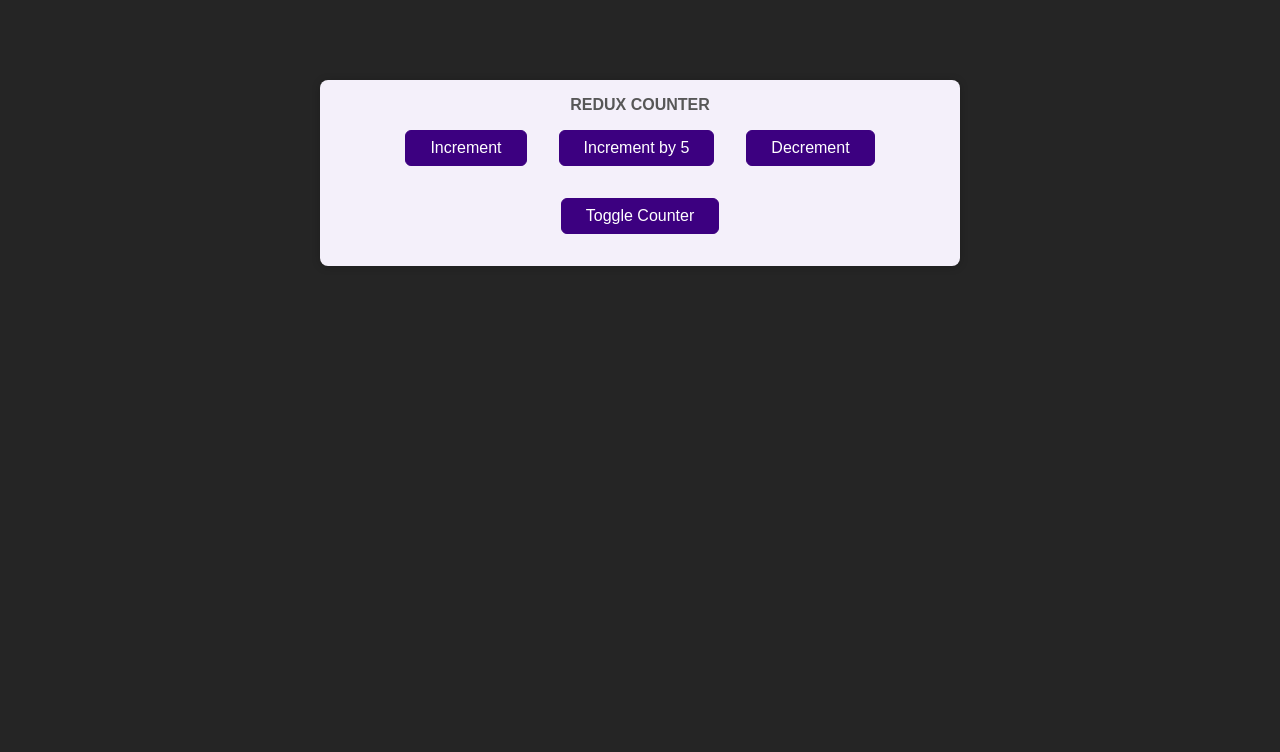
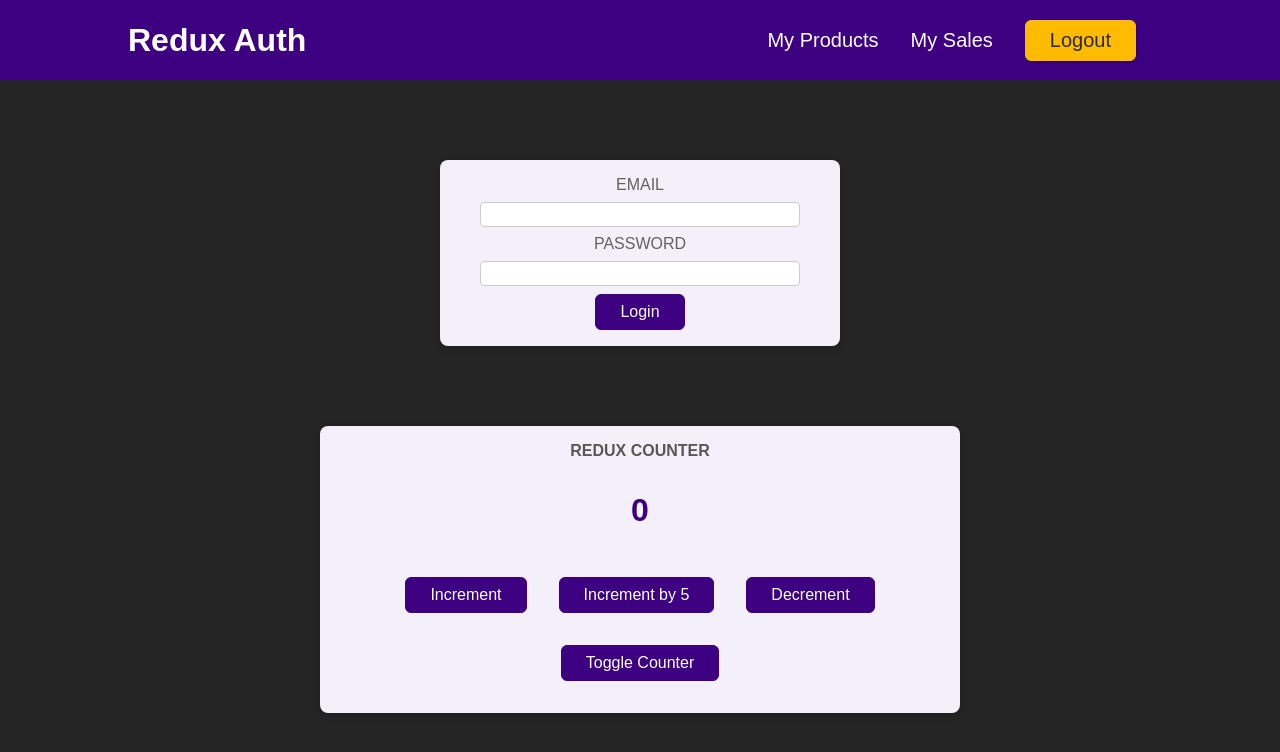
Before and after one commit to eduardoquerido/react-project2, a React (Create React App) app in the folder project-demo-redux/: page / in a window 1280 px wide. Shown: the top 752 px of the page. Built offline with nearby package versions, Linux system fonts and the light colour scheme.

Commit message:
Working with multiple slices

```diff
--- a/project-demo-redux/src/App.js
+++ b/project-demo-redux/src/App.js
@@ -1,9 +1,15 @@
 import Counter from './components/Counter';
+import Header from "./components/Header";
+import Auth from "./components/Auth";
 
 
 function App() {
   return (
-    <Counter />
+    <>
+      <Header />
+      <Auth />
+      <Counter />
+    </>
   );
 }
 
--- a/project-demo-redux/src/components/Counter.js
+++ b/project-demo-redux/src/components/Counter.js
@@ -1,24 +1,22 @@
 import { useSelector, useDispatch } from 'react-redux';
 import classes from './Counter.module.css';
-import { counterActions } from '../store';
-// import { Component } from 'react';
+import { counterActions } from "../store";
 
 const Counter = () => {
-
   const dispatch = useDispatch();
-  const counter = useSelector(state => state.counter);
-  const show = useSelector(state => state.showCounter);
-
+  const counter = useSelector((state) => state.counterSlice.counter);
+  const showCounter = useSelector((state) => state.counterSlice.showCounter);
 
   const incrementHandler = () => {
     dispatch(counterActions.increment());
   };
-  const decrementHandler = () => {dispatch(counterActions.decrement());};
+  const decrementHandler = () => {
+    dispatch(counterActions.decrement());
+  };
 
   const increaseHandler = () => {
     dispatch(counterActions.increase(5)); // { type: SOM_UNIQUE_IDENTIFIER , payload: 5} --> redux toolkit does something like this
-  }
-
+  };
 
   const toggleCounterHandler = () => {
     dispatch(counterActions.toggleCounter());
@@ -27,7 +25,7 @@ const Counter = () => {
   return (
     <main className={classes.counter}>
       <h1>Redux Counter</h1>
-      {show && <div className={classes.value}>{counter}</div>}
+      {showCounter && <div className={classes.value}>{counter}</div>}
       <div className="">
         <button onClick={incrementHandler}>Increment</button>
         <button onClick={increaseHandler}>Increment by 5</button>
@@ -38,50 +36,4 @@ const Counter = () => {
   );
 };
 
-
-// How to use redux in a class based component
-// class Counter extends Component {
-
-//    incrementHandler() {
-//     this.props.increment();
-//    }
-
-//    decrementHandler() {
-//     this.props.decrement();
-//    }
-
-//    toggleCounterHandler() {
-
-//    }
-
-//   render() {
-//     return (
-//       <main className={classes.counter}>
-//         <h1>Redux Counter</h1>
-//         <div className={classes.value}>{this.props.counter}</div>
-//         <div className="">
-//           <button onClick={this.incrementHandler.bind(this)}>Increment</button>
-//           <button onClick={this.decrementHandler.bind(this)}>Decrement</button>
-//         </div>
-//         <button onClick={this.toggleCounterHandler}>Toggle Counter</button>
-//       </main>
-//     );
-//   }
-// }
-
-// const mapStateToProps = state => {
-//   return {
-//     counter: state.counter,
-//   };
-// }
-
-// const mapDispatchToProps = (dispatch) => {
-//   return {
-//     increment: () => dispatch({ type: "INCREMENT_COUNTER "}),
-//     decrement: () => dispatch({ type: "DECREMENT_COUNTER "})
-//   }
-// };
-
-
-// export default connect(mapStateToProps, mapDispatchToProps)(Counter);
 export default Counter;
--- a/project-demo-redux/src/store/index.js
+++ b/project-demo-redux/src/store/index.js
@@ -1,11 +1,26 @@
 import { createSlice, configureStore } from '@reduxjs/toolkit'
 
-const initialState = { counter: 0, showCounter: true }
+const initialAuthState = {
+  isAuthenticated: false,
+};
 
+const authSlice = createSlice({
+  name: "authSlice",
+  initialState: initialAuthState,
+  reducers: {
+    login(state) {
+      state.isAuthenticated = true;
+    },
+    logout(state) {
+      state.isAuthenticated = false;
+    },
+  },
+});
 
+const initialCounterState = { counter: 0, showCounter: true };
 const counterSlice = createSlice({
-    name: 'counterSlice',
-    initialState: initialState,
+  name: "counterSlice",
+  initialState: initialCounterState,
   reducers: {
     increment(state) {
       // using redux toolkit we kinda of can alter the previous State
@@ -21,15 +36,17 @@ const counterSlice = createSlice({
     },
     toggleCounter(state) {
       state.showCounter = !state.showCounter;
-        }
-    }
+    },
+  },
 });
-
 
 const store = configureStore({
   reducer: {
-        [counterSlice.name]: counterSlice.reducer
-    }
+    [counterSlice.name]: counterSlice.reducer,
+    [authSlice.name]: authSlice.reducer,
+  },
 });
-export const counterActions = counterSlice.actions
+export const counterActions = counterSlice.actions;
+export const authActions = authSlice.actions;
+
 export default store;
```
Lines whose indentation alone changed are shown as unchanged.
